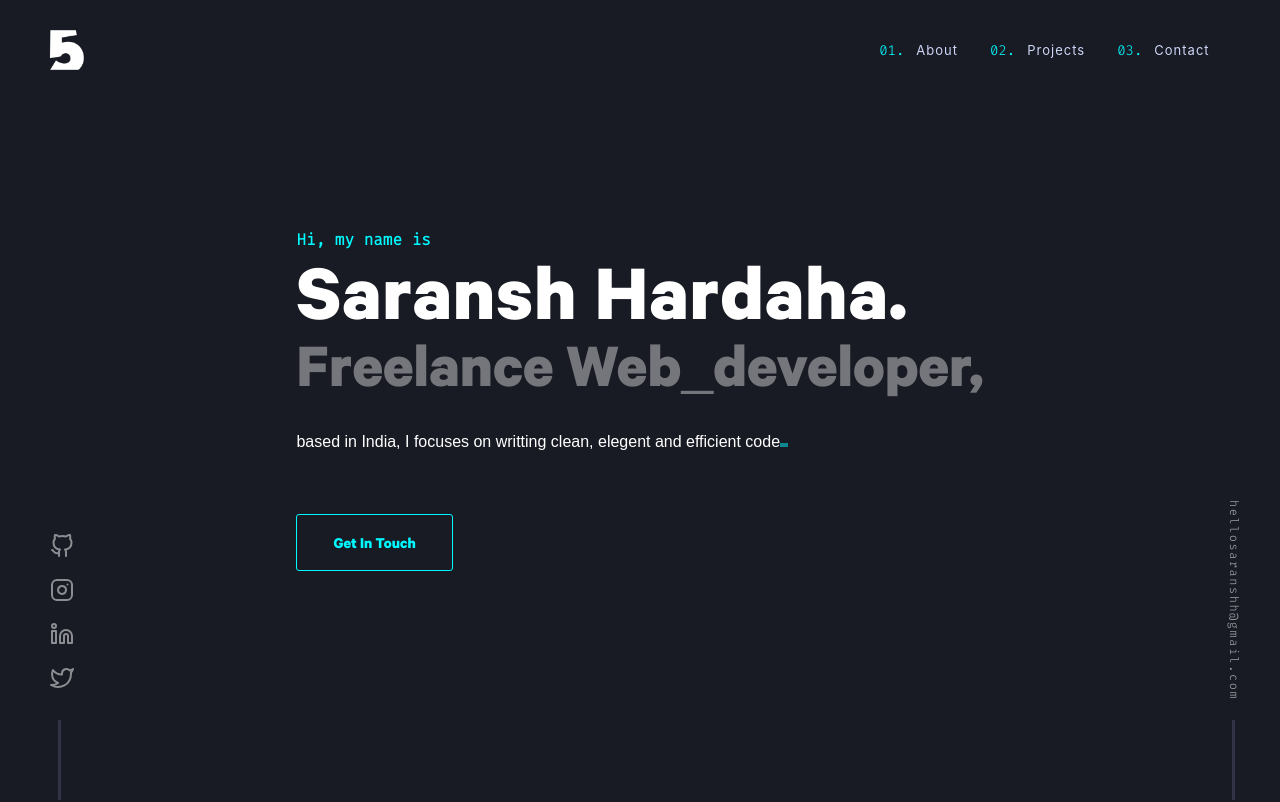
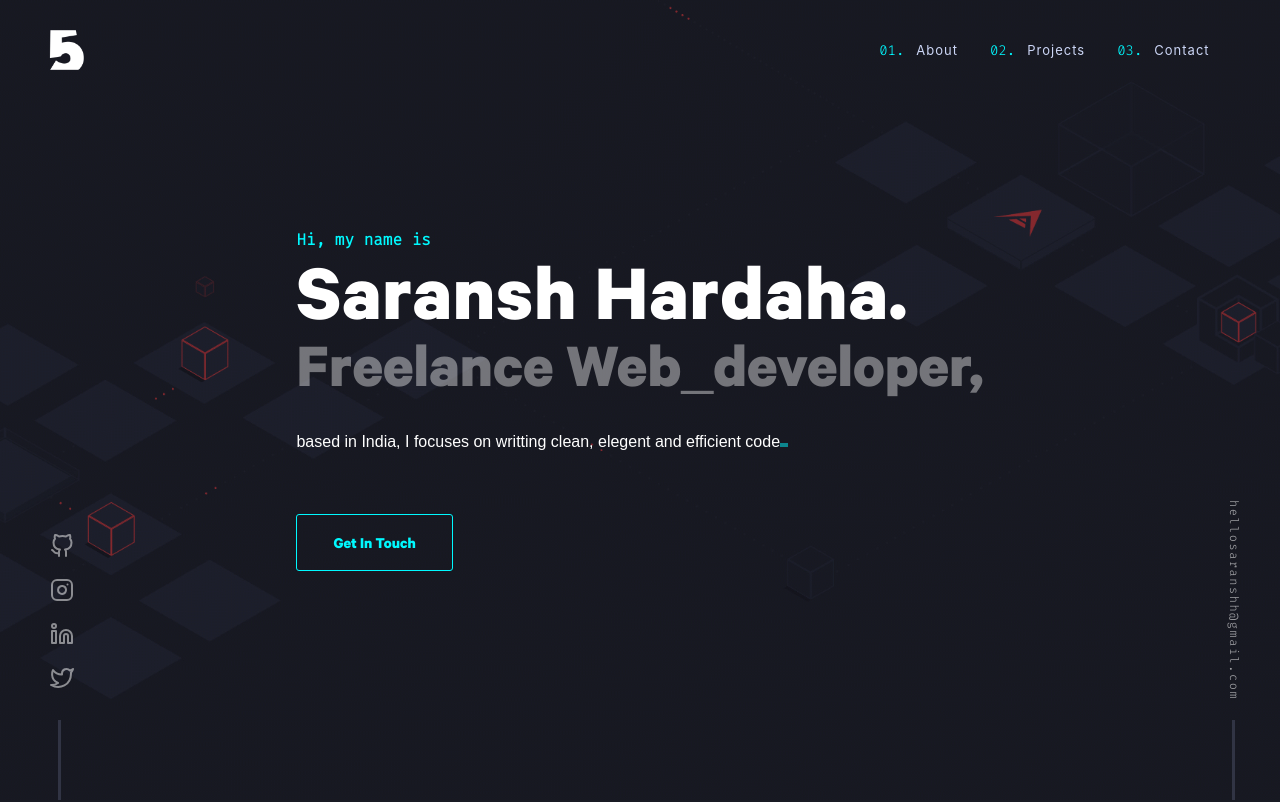
Before and after one commit to 5tupidbrain/Portfolio, a React (Create React App) app: page / in a window 1280 px wide. Shown: the top 802 px of the page. Built offline with nearby package versions, Linux system fonts and the light colour scheme.

Commit message:
Update 02 (Smooth Scroll, Scroll to comp, IntroBG)

```diff
--- a/src/App.js
+++ b/src/App.js
@@ -1,23 +1,92 @@
 import React from 'react';
+import { Link, Element} from 'react-scroll'
+
 import './assets/css/App.css';
+import logo from './assets/logo.png';
 
 import Social from './Components/Social'
-import Nav from './Components/Nav'
 import Intro from './Components/Intro'
 import About from './Components/About'
 import Footer from './Components/Footer'
 import Contact from './Components/Contact'
 import Projects from './Components/Projects'
 
+
 function App() {
   return (
     <div>
-      <Nav />
+
+      <header className="App-header">
+        <div className='Nav-container'>
+          <Link activeClass="active"
+                to="intro"
+                smooth={true}
+                offset={-100}
+                duration={500}
+                className='logo'>
+            <img alt='' src={logo}></img>
+          </Link>
+          <input className='menu-btn' type='checkbox'></input>
+          <div className='sbar'>
+            <span></span>
+          </div>
+          <ul className='Nav'>
+            <li>
+              <span>01.</span>
+              <Link
+                activeClass="active"
+                to="about"
+                smooth={true}
+                offset={-100}
+                duration={500} >
+                About
+              </Link>
+            </li>
+            <li>
+              <span>02.</span>
+              <Link
+                activeClass="active"
+                to="projects"
+                smooth={true}
+                offset={-100}
+                duration={500} >
+                Projects
+              </Link>
+            </li>
+            <li>
+              <span>03.</span>
+              <Link
+                activeClass="active"
+                to="contact"
+                smooth={true}
+                offset={-100}
+                duration={500} >
+                Contact
+              </Link>
+            </li>
+          </ul>
+        </div>
+      </header>
+
+      {/* <Nav /> */}
       <Social />
-      <Intro />
-      <About />
-      <Projects />
-      <Contact />
+
+      <Element name='intro'>
+        <Intro />
+      </Element>
+
+      <Element name='about'>
+        <About />
+      </Element>
+
+      <Element name='projects'>
+        <Projects />
+      </Element>
+
+      <Element name='contact'>
+        <Contact />
+      </Element>
+
 
       <Footer />
     </div>
--- a/src/Components/Intro.js
+++ b/src/Components/Intro.js
@@ -4,7 +4,7 @@ class App extends React.Component {
     render() {
         return (
             <div className="App">
-
+                <div className='intro-pg'></div>
                 <div className='Container-1 Container'>
                     <div className='Cont'>
                         <h4>Hi, my name is</h4>
--- a/src/Components/Nav.js
+++ /dev/null
@@ -1,37 +0,0 @@
-import React from 'react';
-import logo from '../assets/logo.png';
-
-class Nav extends React.Component {
-
-    render() {
-        return (
-            <header className="App-header">
-                <div className='Nav-container'>
-                    <a href='#logo' className='logo'>
-                        <img alt='' src={logo}></img>
-                    </a>
-                    <input className='menu-btn' type='checkbox'></input>
-                    <div className='sbar'>
-                        <span></span>
-                    </div>
-                    <ul className='Nav'>
-                        <li>
-                            <span>01.</span>
-                            <a href='#home'>About</a>
-                        </li>
-                        <li>
-                            <span>02.</span>
-                            <a href='#home'>Projects</a>
-                        </li>
-                        <li>
-                            <span>03.</span>
-                            <a href='#home'>Contact</a>
-                        </li>
-                    </ul>
-                </div>
-            </header>
-        )
-    }
-}
-
-export default Nav
--- a/src/Components/Projects.js
+++ b/src/Components/Projects.js
@@ -23,7 +23,7 @@ class Projects extends React.Component {
                                     <a href='https://zrlo.herokuapp.com'>Zrlo</a>
                                     <p>A minimal,clean and basic url shortner,
                                         where you throw long url and it will
-                                        generate a tiny url ⚡.
+                                        generate a tiny url <span role="img" aria-label="l-bolt">⚡</span>.
                                     </p>
                                     <ul>
                                         <li>React.js</li>
--- a/src/assets/css/App.css
+++ b/src/assets/css/App.css
@@ -15,7 +15,16 @@
     --mcolor: rgb(0, 249, 255);
     --lcolor: #313444;
 }
-
+.intro-pg{
+    position: absolute;
+    height: 100%;
+    opacity: 0.5;
+    width: 100%;
+    z-index: -1;
+    background:url('../wp-ng.gif');
+    background-position: center;
+    background-size: cover;
+}
 .App-header{
     position: absolute;
     padding: 0 3%;
@@ -48,6 +57,7 @@
 .Nav li a{
     letter-spacing: 1px;
     font-size: 13px;
+    cursor: pointer;
     color:#ccd6f6;
     text-decoration: none;
     transition: ease-in-out 0.3s;
@@ -558,6 +568,9 @@
     .social{
         display: none;
     }
+    .intro-pg{
+        background-position:95% 0;
+    }
     .Container-1 h1{
         font-size: 68px;
     }
@@ -622,6 +635,7 @@
 }
 
 @media only screen and (max-width: 480px){
+
     .App{
         padding: 0 50px;
     }
--- a/src/assets/css/index.css
+++ b/src/assets/css/index.css
@@ -7,3 +7,6 @@
 body{
   background: #191b24;
 }
+html{
+  scroll-behavior: smooth;
+}
```
Also changed, not shown: src/assets/wp-ng.gif (added).
